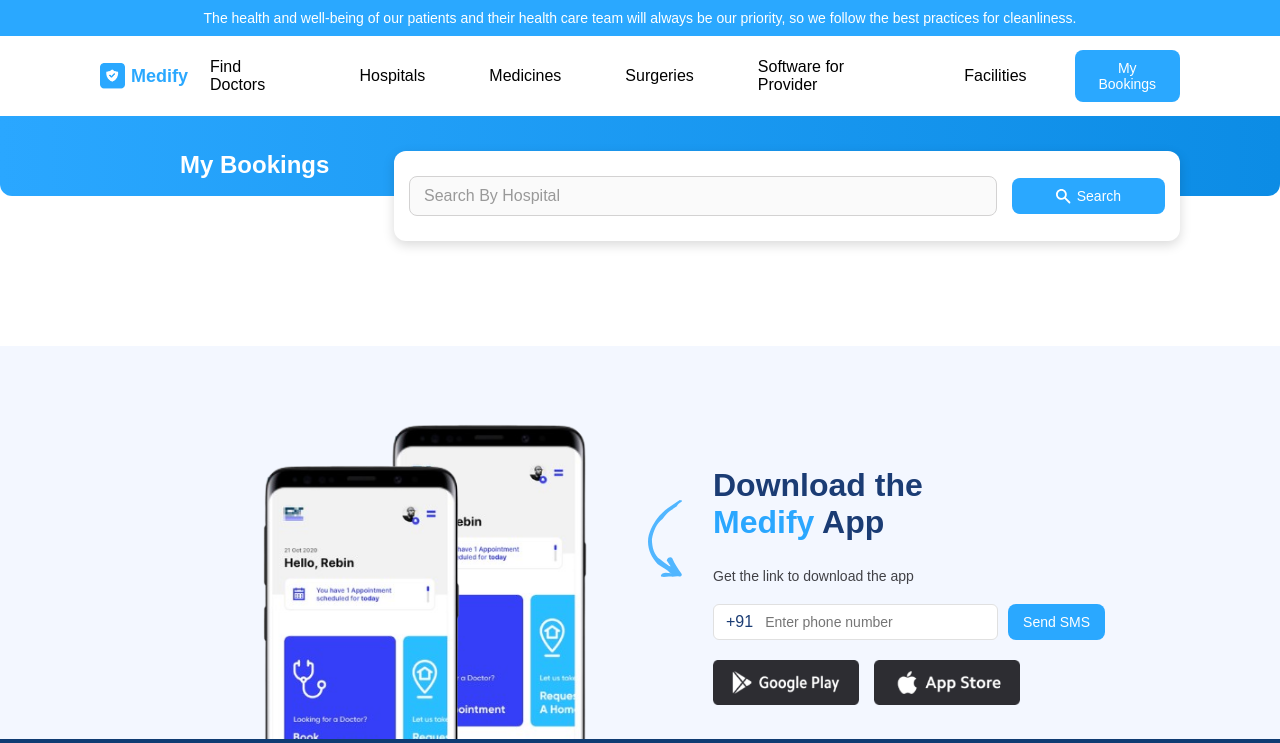
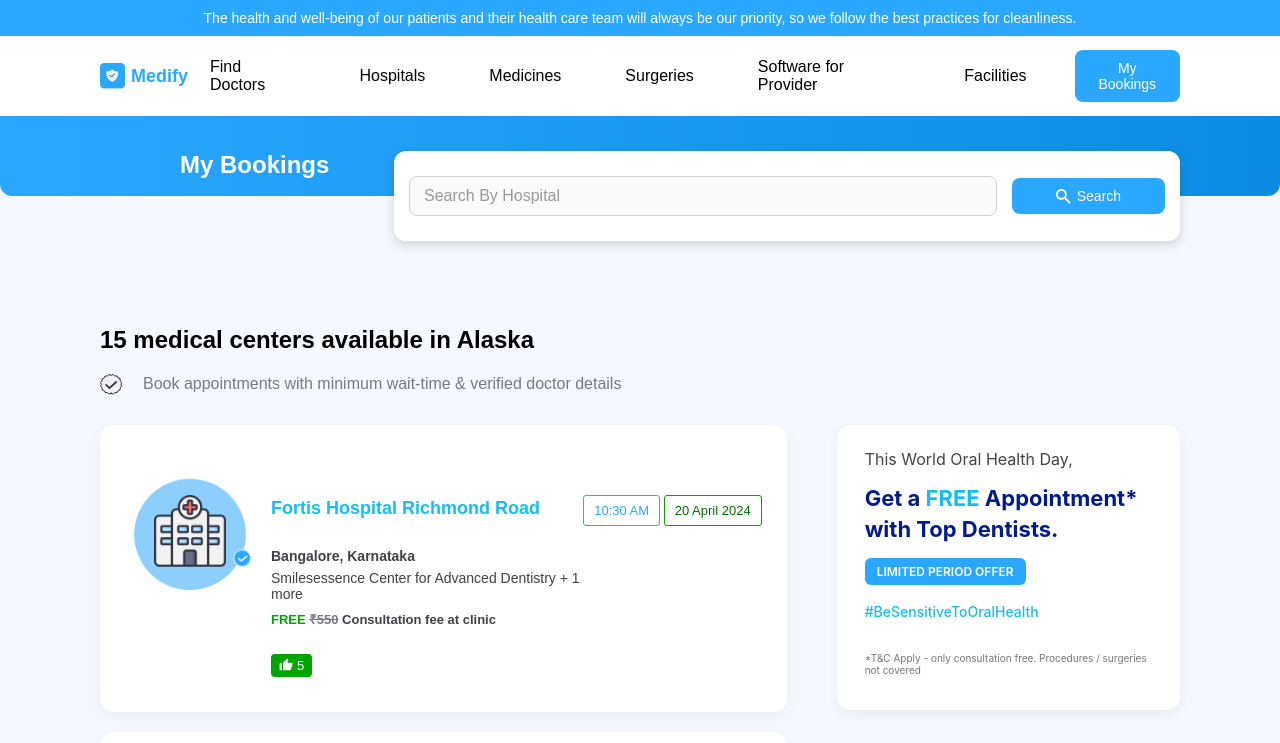
Before and after one commit to vivekreck/xmedify, a React (Vite) app: page /mybookings in a window 1280 px wide. Shown: the top 743 px of the page. Built offline with nearby package versions, Linux system fonts and the light colour scheme.

Commit message:
MedicalCenterDirectory implemented

```diff
--- /dev/null
+++ b/src/components/common/HospitalInfoCard.module.css
@@ -0,0 +1,69 @@
+.leftSection {
+  display: flex;
+  gap: 16px;
+}
+
+.iconWrapper img {
+  width: 130px;
+  height: 130px;
+  object-fit: contain;
+}
+
+.details {
+  display: flex;
+  flex-direction: column;
+}
+
+.title {
+  font-size: 18px;
+  font-weight: 600;
+  margin-top: 38px;
+  margin-bottom: 15px;
+  color: #14bef0;
+}
+
+.location {
+  font-size: 14px;
+  font-weight: 600;
+  margin-bottom: -8px;
+  color: #414146;
+}
+
+.subtitle {
+  font-size: 14px;
+  color: #414146;
+  margin-bottom: -5px;
+}
+
+.freeTag {
+  font-size: 13px;
+  font-weight: 600;
+  margin-bottom: 20px;
+  color: #02a401;
+}
+
+.freeTag div {
+  display: inline;
+  font-size: 13px;
+  font-weight: 600;
+  color: #414146;
+}
+
+.strike {
+  text-decoration: line-through;
+  color: #787887;
+}
+
+.likes {
+  margin-top: 6px;
+  background: #00a500;
+  padding: 4px 8px;
+  border-radius: 4px;
+  font-size: 13px;
+  width: fit-content;
+  display: flex;
+  justify-content: center;
+  align-items: center;
+  gap: 4px;
+  color: white;
+}
--- /dev/null
+++ b/src/components/common/HospitalInfoCard.tsx
@@ -0,0 +1,31 @@
+import HospitalIcon from "../../assets/images/FindDoctors/HospitalIcon.png";
+import { ThumbIcon } from "../../assets/icons/ThumbIcon";
+
+import styles from "./HospitalInfoCard.module.css";
+
+interface HospitalInfoCardProps {
+  showSlots?: boolean;
+}
+
+export const HospitalInfoCard: React.FC<HospitalInfoCardProps> = ({ showSlots = true }) => {
+  return (
+    <div className={styles.leftSection}>
+      <div className={styles.iconWrapper}>
+        <img src={HospitalIcon} alt="Hospital Icon" />
+      </div>
+      <div className={styles.details}>
+        <h3 className={styles.title}>Fortis Hospital Richmond Road</h3>
+        <p className={styles.location}>Bangalore, Karnataka</p>
+        <p className={styles.subtitle}>Smilesessence Center for Advanced Dentistry + 1 more</p>
+        <p className={styles.freeTag}>
+          FREE <span className={styles.strike}>₹550</span> <div>Consultation fee at clinic</div>
+        </p>
+        {!showSlots && (
+          <div className={styles.likes}>
+            <ThumbIcon /> 5
+          </div>
+        )}
+      </div>
+    </div>
+  );
+};
--- a/src/components/common/MedicalCenterCard.tsx
+++ b/src/components/common/MedicalCenterCard.tsx
@@ -1,8 +1,7 @@
 import React, { useState } from "react";
 import styles from "./MedicalCenterCard.module.css";
-import HospitalIcon from "../../assets/images/FindDoctors/HospitalIcon.png";
 import { Button } from "./Button";
-import { ThumbIcon } from "../../assets/icons/ThumbIcon";
+import { HospitalInfoCard } from "./HospitalInfoCard";
 
 const MedicalCenterCard: React.FC = () => {
   const [showSlots, setShowSlots] = useState(false);
@@ -24,24 +23,7 @@
   return (
     <div className={styles.card}>
       <div className={styles.mainSection}>
-        <div className={styles.leftSection}>
-          <div className={styles.iconWrapper}>
-            <img src={HospitalIcon} alt="Hospital Icon" />
-          </div>
-          <div className={styles.details}>
-            <h3 className={styles.title}>Fortis Hospital Richmond Road</h3>
-            <p className={styles.location}>Bangalore, Karnataka</p>
-            <p className={styles.subtitle}>Smilesessence Center for Advanced Dentistry + 1 more</p>
-            <p className={styles.freeTag}>
-              FREE <span className={styles.strike}>₹550</span> <div>Consultation fee at clinic</div>
-            </p>
-            {!showSlots && (
-              <div className={styles.likes}>
-                <ThumbIcon /> 5
-              </div>
-            )}
-          </div>
-        </div>
+        <HospitalInfoCard showSlots={showSlots} />
 
         <div className={styles.rightSection}>
           <p className={styles.available}>Available Today</p>
--- /dev/null
+++ b/src/components/common/MedicalCenterCardBooking.module.css
@@ -0,0 +1,109 @@
+.card {
+  background: #ffffff;
+  border-radius: 14px;
+  padding: 35px 25px;
+  box-shadow: 0px 4px 14px rgba(0, 0, 0, 0.05);
+  margin: 10px 0px;
+}
+
+.mainSection {
+  display: flex;
+  justify-content: space-between;
+  align-items: flex-start;
+}
+
+.leftSection {
+  display: flex;
+  gap: 16px;
+}
+
+.iconWrapper img {
+  width: 130px;
+  height: 130px;
+  object-fit: contain;
+}
+
+.details {
+  display: flex;
+  flex-direction: column;
+}
+
+.title {
+  font-size: 18px;
+  font-weight: 600;
+  margin-top: 38px;
+  margin-bottom: 15px;
+  color: #14bef0;
+}
+
+.location {
+  font-size: 14px;
+  font-weight: 600;
+  margin-bottom: -8px;
+  color: #414146;
+}
+
+.subtitle {
+  font-size: 14px;
+  color: #414146;
+  margin-bottom: -5px;
+}
+
+.freeTag {
+  font-size: 13px;
+  font-weight: 600;
+  margin-bottom: 20px;
+  color: #02a401;
+}
+
+.freeTag div {
+  display: inline;
+  font-size: 13px;
+  font-weight: 600;
+  color: #414146;
+}
+
+.strike {
+  text-decoration: line-through;
+  color: #787887;
+}
+
+.likes {
+  margin-top: 6px;
+  background: #00a500;
+  padding: 4px 8px;
+  border-radius: 4px;
+  font-size: 13px;
+  width: fit-content;
+  display: flex;
+  justify-content: center;
+  align-items: center;
+  gap: 4px;
+  color: white;
+}
+
+.rightSection {
+  display: flex;
+  justify-content: space-between;
+  align-items: center;
+  width: 30%;
+  padding-top: 35px;
+}
+
+.timeBox {
+  padding: 7px 10px;
+  border: 1px solid #2aa7ff;
+  border-radius: 3px;
+  font-size: 13px;
+  font-weight: 500;
+  color: #2aa7ff;
+}
+
+.dateBox {
+  padding: 7px 10px;
+  border: 1px solid #00a500;
+  border-radius: 3px;
+  font-size: 13px;
+  font-weight: 500;
+  color: #007100;
+}
--- /dev/null
+++ b/src/components/common/MedicalCenterCardBooking.tsx
@@ -0,0 +1,20 @@
+import React from "react";
+import styles from "./MedicalCenterCardBooking.module.css";
+import { HospitalInfoCard } from "./HospitalInfoCard";
+
+const MedicalCenterCardBooking: React.FC = () => {
+  return (
+    <div className={styles.card}>
+      <div className={styles.mainSection}>
+        <HospitalInfoCard showSlots={false} />
+
+        <div className={styles.rightSection}>
+          <div className={styles.timeBox}>10:30 AM</div>
+          <div className={styles.dateBox}>20 April 2024</div>
+        </div>
+      </div>
+    </div>
+  );
+};
+
+export default MedicalCenterCardBooking;
--- /dev/null
+++ b/src/components/features/MyBookings/MedicalCenterDirectory.module.css
@@ -0,0 +1,28 @@
+.page {
+  padding: 110px 100px;
+  background-color: #f5f9ff;
+}
+
+.pageSub {
+  color: #787887;
+  display: flex;
+  justify-content: start;
+  align-items: center;
+  margin-bottom: 20px;
+}
+
+.pageSub img {
+  margin-right: 20px;
+}
+
+.wrapper {
+  display: grid;
+  grid-template-columns: 8fr 4fr;
+  width: 100%;
+  gap: 50px;
+}
+
+.leftSection {
+  display: flex;
+  flex-direction: column;
+}
--- /dev/null
+++ b/src/components/features/MyBookings/MedicalCenterDirectory.tsx
@@ -0,0 +1,30 @@
+import MedicalCenterCardBooking from "../../common/MedicalCenterCardBooking";
+import MedicalCenterPromotion from "../../common/MedicalCenterPromotion";
+import styles from "./MedicalCenterDirectory.module.css";
+import vector from "../../../assets/icons/vector.svg";
+
+export const MedicalCenterDirectory = () => {
+  return (
+    <section className={styles.page}>
+      <div className={styles.pageHeader} role="banner" aria-label="results header">
+        <h2>15 medical centers available in Alaska</h2>
+        <div className={styles.pageSub}>
+          <img src={vector} alt="vector" />
+          Book appointments with minimum wait-time &amp; verified doctor details
+        </div>
+      </div>
+
+      <div className={styles.wrapper}>
+        <div className={styles.leftSection}>
+          {Array.from({ length: 3 }).map((_, index) => (
+            <MedicalCenterCardBooking key={index} />
+          ))}
+        </div>
+
+        <div className={styles.rightSection}>
+          <MedicalCenterPromotion />
+        </div>
+      </div>
+    </section>
+  );
+};
--- a/src/components/features/MyBookings/SearchSection.module.css
+++ b/src/components/features/MyBookings/SearchSection.module.css
@@ -1,6 +1,6 @@
 .wrapper {
   position: relative;
-  height: 150px;
+  /* height: 150px; */
   padding: 0px 100px;
 }
 
--- a/src/pages/FindDoctors.tsx
+++ b/src/pages/FindDoctors.tsx
@@ -1,4 +1,4 @@
-import { MedicalCenterDirectory } from "../components/features/FindDoctors/MedicalCenterDirectory";
+import { MedicalCenterDirectory } from "../components/features/MyBookings/MedicalCenterDirectory";
 import { SearchSection } from "../components/features/FindDoctors/SearchSection";
 import { CTASection } from "../components/features/Home/CTASection";
 import { FAQSection } from "../components/features/Home/FAQSection";
--- a/src/pages/MyBookings.tsx
+++ b/src/pages/MyBookings.tsx
@@ -2,12 +2,14 @@
 import { CTASection } from "../components/features/Home/CTASection";
 import Footer from "../components/layout/Footer";
 import { Header } from "../components/layout/Header";
+import { MedicalCenterDirectory } from "../components/features/MyBookings/MedicalCenterDirectory";
 
 export const MyBookings = () => {
   return (
     <div>
       <Header />
       <SearchSection />
+      <MedicalCenterDirectory />
       <CTASection />
       <Footer />
     </div>
```
